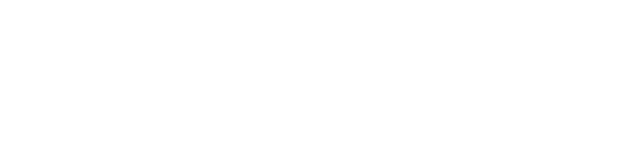
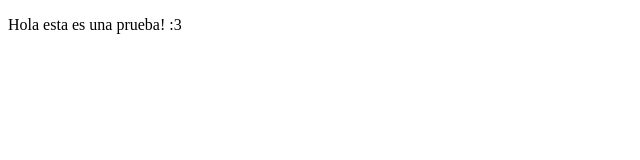
Before and after one commit to OperacionJueguete/Dise-oVideoJuegosenLinea, a plain HTML site: page index.html in a window 1280 px wide. Shown: the whole page, without its empty margins (0-640 px from the left). Drawn offline with Linux system fonts and the light colour scheme.

Commit message:
Prueba del index
ver que funciona

```diff
--- a/index.html
+++ b/index.html
@@ -5,6 +5,7 @@
     <meta name="viewport" content="width=device-width, initial-scale=1.0">
     <title>OperacionJueguete</title>
 </head>
+<p> Hola esta es una prueba! :3</p>
 <body>
 
 </body>
```
